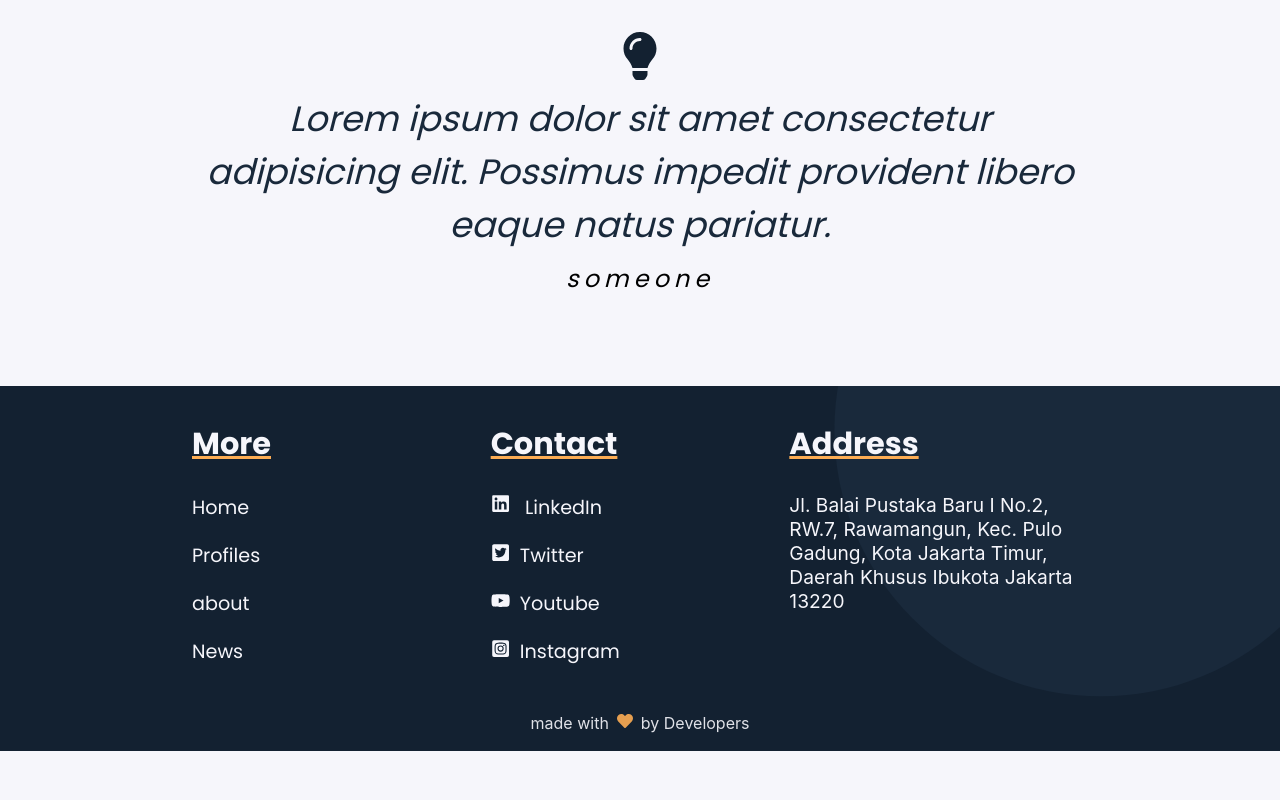
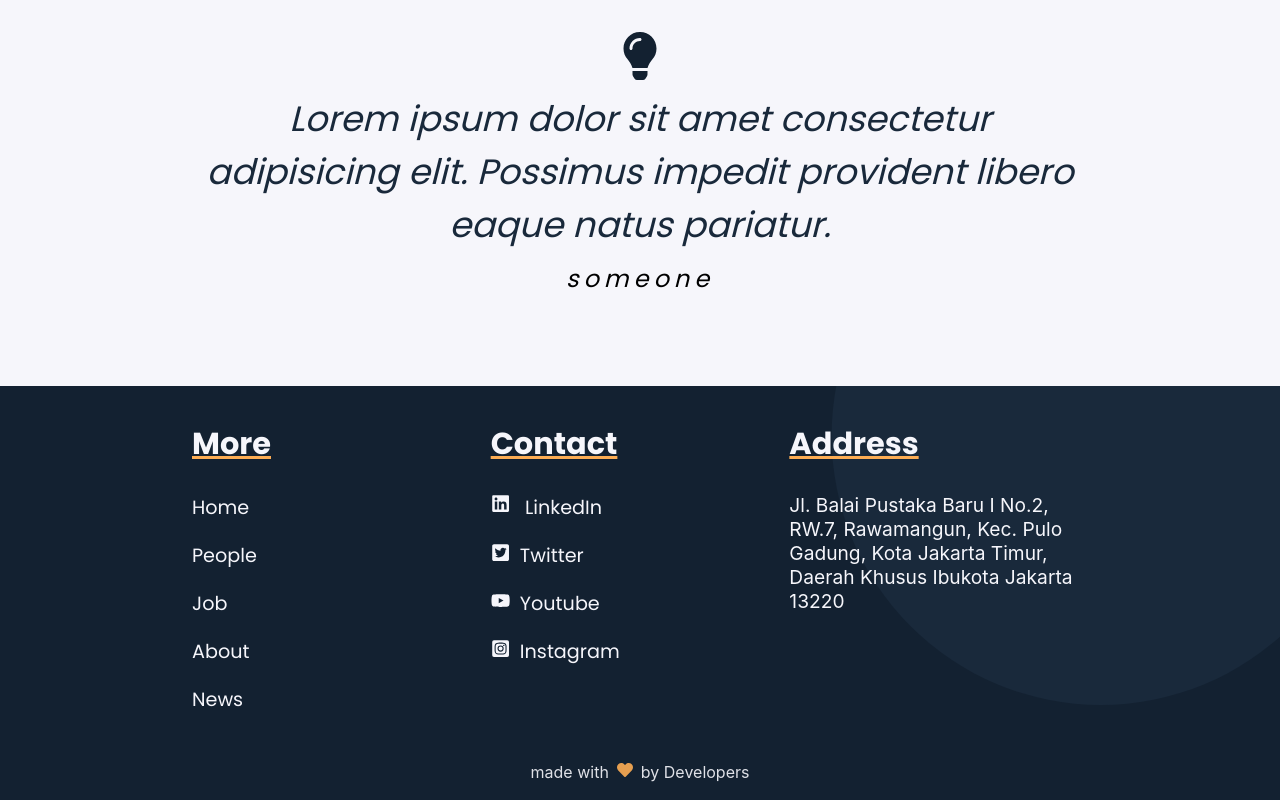
Before and after one commit to NAoHR/detailku-sija, a Next.js app: page / in a window 1280 px wide. Shown: the part 3626-4426 px from the top of the page. Before the commit the page ends 4377 px from the top, so only its background shows below. Built offline with nearby package versions, Linux system fonts and the light colour scheme.

Commit message:
added navigation to navbar and people_card

```diff
--- a/components/Footer.jsx
+++ b/components/Footer.jsx
@@ -3,8 +3,11 @@ import {
     FaTwitterSquare, FaLinkedin, FaYoutube, FaInstagramSquare, FaHeart
 } from "react-icons/fa";
 import Link from "next/link";
+import { TransitContext } from "../utils/Transition_Context";
+import { useContext } from "react";
 
 const Footer = () => {
+    const TransitHandler = useContext(TransitContext)
     return (
         <>
             <footer className={style.lovely_footer_wrapper}>
@@ -16,41 +19,30 @@ const Footer = () => {
                             More
                         </h2>
                         <ul className={style.lovely_ul}>
-                            <li className={style.lovely_li}>
-                                <Link href="/">
-                                    <a>
+                            <li className={style.lovely_li} onClick={() => TransitHandler("/")}>
                                 <p className={style.lovely_socmed_title}>
                                     Home
                                 </p>
-                                    </a>
-                                </Link>
                             </li>
-                            <li className={style.lovely_li}>
-                                <Link href="/profiles">
-                                    <a>
+                            <li className={style.lovely_li} onClick={() => TransitHandler("/people")}>
                                 <p className={style.lovely_socmed_title}>
-                                            Profiles
+                                    People
                                 </p>
-                                    </a>
-                                </Link>
                             </li>
-                            <li className={style.lovely_li}>
-                                <Link href="/about">
-                                    <a>
+                            <li className={style.lovely_li} onClick={() => TransitHandler("/job")}>
                                 <p className={style.lovely_socmed_title}>
-                                            about
+                                    Job
                                 </p>
-                                    </a>
-                                </Link>
                             </li>
-                            <li className={style.lovely_li}>
-                                <Link href="/news">
-                                    <a>
+                            <li className={style.lovely_li} onClick={() => TransitHandler("/about")}>
+                                <p className={style.lovely_socmed_title}>
+                                    About
+                                </p>
+                            </li>
+                            <li className={style.lovely_li} onClick={() => TransitHandler("/news")}>
                                 <p className={style.lovely_socmed_title}>
                                     News
                                 </p>
-                                    </a>
-                                </Link>
                             </li>
                         </ul>
                     </div>
@@ -60,35 +52,51 @@ const Footer = () => {
                         </h2>
                         <ul className={style.lovely_ul}>
                             <li className={style.lovely_li}>
+                                <Link href="https://id.linkedin.com/company/smk-negeri-26-jakarta/">
+                                    <a>
                                         <p className={style.lovely_socmed_title}>
                                             <span className={style.lovely_span}>
                                                 <FaLinkedin />
                                             </span> LinkedIn
                                         </p>
+                                    </a>
+                                </Link>
                             </li>
                             <li className={style.lovely_li}>
+                                <Link href="https://twitter.com">
+                                    <a>
                                         <p className={style.lovely_socmed_title}>
                                             <span className={style.lovely_span}>
                                                 <FaTwitterSquare />
                                             </span>
                                             Twitter
                                         </p>
+                                    </a>
+                                </Link>
                             </li>
                             <li className={style.lovely_li}>
+                                <Link href="https://www.youtube.com/channel/UC1lmdxhbnccuoXY5fzhO9tg">
+                                    <a>
                                         <p className={style.lovely_socmed_title}>
                                             <span className={style.lovely_span}>
                                                 <FaYoutube />
                                             </span>
                                             Youtube
                                         </p>
+                                    </a>
+                                </Link>
                             </li>
                             <li className={style.lovely_li}>
+                                <Link href="https://www.instagram.com/smkn26jktofficial">
+                                    <a>
                                         <p className={style.lovely_socmed_title}>
                                             <span className={style.lovely_span}>
                                                 <FaInstagramSquare / >
                                             </span>
                                             Instagram
                                         </p>
+                                    </a>
+                                </Link>
                             </li>
                         </ul>
                     </div>
--- a/components/people/People_card.jsx
+++ b/components/people/People_card.jsx
@@ -1,5 +1,4 @@
 import style from "../../styles/components-css/people/People_card.module.css";
-import Link from "next/link"
 import {IoSchool} from "react-icons/io5";
 import { TransitContext } from "../../utils/Transition_Context";
 import {useContext} from "react"
--- a/styles/components-css/Footer.module.css
+++ b/styles/components-css/Footer.module.css
@@ -43,6 +43,10 @@
     color: var(--white);
     font-size: 1.05em;
     font-family: 'Poppins', sans-serif;
+}
+
+.lovely_li:hover{
+    cursor: pointer;
 }
 
 .lovely_center{
--- a/styles/components-css/people/People_card.module.css
+++ b/styles/components-css/people/People_card.module.css
@@ -66,6 +66,7 @@
 
 .lovely_more_text:hover{
     color: var(--white);
+    cursor: pointer;
 }
 
 .lovely_peps_content{
```
Lines whose indentation alone changed are shown as unchanged.
